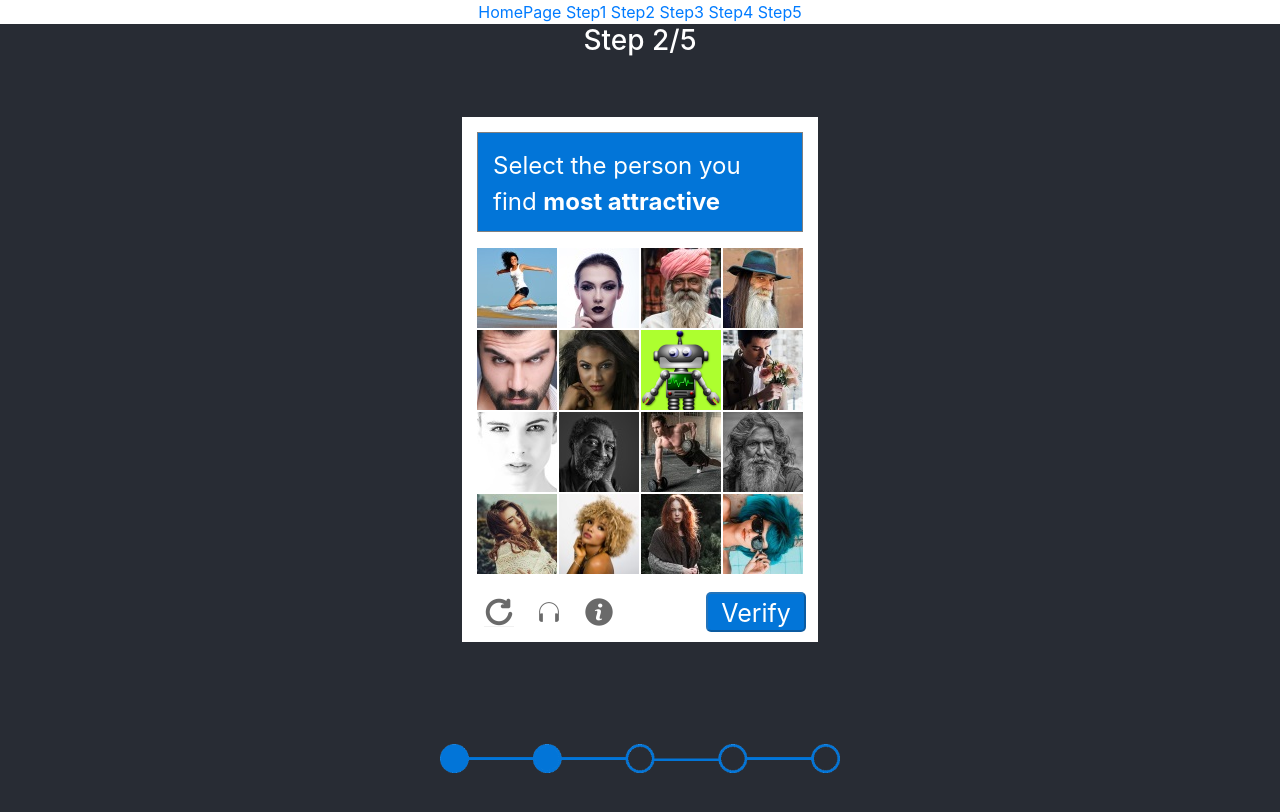
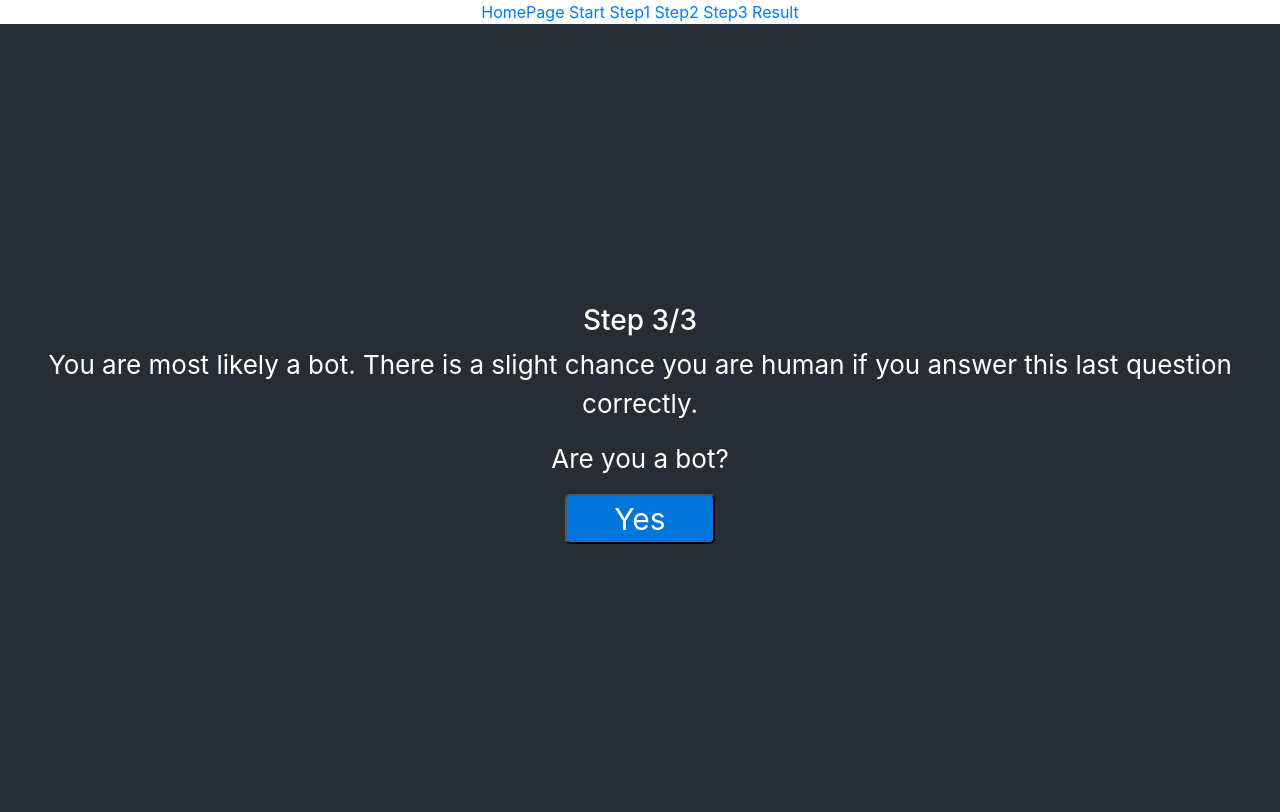
Before and after one commit to Flexxbo/botchecker, a React (Create React App) app: page /Step3 in a window 1280 px wide. Shown: the top 812 px of the page. Built offline with nearby package versions, Linux system fonts and the light colour scheme.

Commit message:
added ResultComponent

```diff
--- a/src/App.js
+++ b/src/App.js
@@ -3,7 +3,8 @@ import { Switch, Route, NavLink } from "react-router-dom";
 import "./App.css";
 import Captchacomponent2 from "./components/Captchacomponent2";
 import Captchacomponent3 from "./components/Captchacomponent3";
-import Capimg from "./components/Capimg";
+import Captchacomponent4 from "./components/Captchacomponent4";
+import Resultcomponent from "./components/Resultcomponent";
 import Introcomponent from "./components/Introcomponent";
 import Component1 from "./components/Component1";
 
@@ -12,30 +13,30 @@ function App() {
     <div className="App">
       <nav>
         <NavLink to="/"> HomePage </NavLink>
+        <NavLink to="/Start"> Start </NavLink>
         <NavLink to="/Step1"> Step1 </NavLink>
         <NavLink to="/Step2"> Step2 </NavLink>
         <NavLink to="/Step3"> Step3 </NavLink>
-        <NavLink to="/Step4"> Step4 </NavLink>
-        <NavLink to="/Step5"> Step5 </NavLink>
+        <NavLink to="/Result"> Result </NavLink>
       </nav>
       <Switch>
         <Route exact path="/">
           <Introcomponent />
         </Route>
-        <Route path="/Step1">
+        <Route path="/Start">
           <Component1 />
         </Route>
-        <Route path="/Step2">
+        <Route path="/Step1">
           <Captchacomponent2 />
         </Route>
-        <Route path="/Step3">
+        <Route path="/Step2">
           <Captchacomponent3 />
         </Route>
-        <Route path="/Step4">
-          <Capimg />
+        <Route path="/Step3">
+          <Captchacomponent4 />
         </Route>
-        <Route path="/Step5">
-          <Captchacomponent2 />
+        <Route path="/Result">
+          <Resultcomponent />
         </Route>
       </Switch>
     </div>
--- a/src/components/Captchacomponent2.js
+++ b/src/components/Captchacomponent2.js
@@ -58,7 +58,7 @@ export default function Captchacomponent2() {
   return (
     <div className="App Appstart">
       <header className="App-header">
-        <h3>Step 1/5</h3>
+        <h3>Step 1/3</h3>
         <div className="outsidebox">
           <div className="captchalabel">
             <p>
@@ -129,7 +129,7 @@ export default function Captchacomponent2() {
                   </div>
                 </Popup>
               </div>
-              <a href="/Step3">
+              <a href="/Step2">
                 <button className="captchabutton">Verify</button>
               </a>
             </div>
--- a/src/components/Captchacomponent3.js
+++ b/src/components/Captchacomponent3.js
@@ -78,7 +78,7 @@ export default function Captchacomponent2() {
   return (
     <div className="App Appstart">
       <header className="App-header">
-        <h3>Step 2/5</h3>
+        <h3>Step 2/3</h3>
         <div className="outsidebox">
           <div className="captchalabel">
             <p>
--- /dev/null
+++ b/src/components/Captchacomponent4.js
@@ -0,0 +1,32 @@
+/******************************************
+ *  Author : Flexxbo
+ *  Created On : Fri May 29 2020
+ *  File : captchacomponent.js
+ *******************************************/
+
+/*===Put imports here===*/
+import React from "react";
+
+import "./captchacomponent2.css";
+
+/*===Start code here===*/
+
+export default function Captchacomponent2() {
+  return (
+    <div className="App Appstart">
+      <header className="App-header">
+        <h3>Step 3/3</h3>
+
+        <p>
+          You are most likely a bot. There is a slight chance you are human if
+          you answer this last question correctly.
+        </p>
+
+        <p>Are you a bot?</p>
+        <a href="/Result">
+          <button id="yes">Yes</button>
+        </a>
+      </header>
+    </div>
+  );
+}
--- a/src/components/Component1.js
+++ b/src/components/Component1.js
@@ -31,7 +31,7 @@ function Component1() {
           Take this 2 minute Test to find out wether you are a bot or not?
         </h4>
 
-        <a href="/Step2">
+        <a href="/Step1">
           <button id="Start">Start</button>
         </a>
       </header>
--- a/src/components/Introcomponent.js
+++ b/src/components/Introcomponent.js
@@ -12,13 +12,13 @@ import "./Introcomponent.css";
 
 function Introcomponent() {
   const nextPage = (event) => {
-    window.location.href = "/Step1";
+    window.location.href = "/Start";
   };
 
   useEffect(() => {
     const timer = setTimeout(() => {
       nextPage();
-    }, 3000);
+    }, 2000);
     return () => clearTimeout(timer);
   }, []);
 
--- /dev/null
+++ b/src/components/Resultcomponent.js
@@ -0,0 +1,29 @@
+/******************************************
+ *  Author : Flexxbo
+ *  Created On : Fri May 29 2020
+ *  File : captchacomponent.js
+ *******************************************/
+
+/*===Put imports here===*/
+import React from "react";
+
+import "./captchacomponent2.css";
+
+/*===Start code here===*/
+
+export default function Captchacomponent2() {
+  return (
+    <div className="App Appstart">
+      <header className="App-header">
+        <h3>Result</h3>
+
+        <p>You are a bot!</p>
+        <img id="ubot" src={"images/ubot.png"} alt="Logo" />
+        <p>
+          But don´t worry about it. Look I have allready put together some
+          interesting pages for you.
+        </p>
+      </header>
+    </div>
+  );
+}
--- a/src/components/captchacomponent2.css
+++ b/src/components/captchacomponent2.css
@@ -53,10 +53,10 @@ h3 {
   height: 80px;
   width: 80px;
   margin: 1px;
-  border: #0275d8 solid 2px;
+  border: #0275d8 solid 5px;
 }
 .captchapic:hover {
-  border: #0275d8 solid 2px;
+  border: #0275d8 solid 3px;
 }
 
 .captchafooter {
@@ -93,7 +93,15 @@ h3 {
   width: 100px;
   font-size: 25px;
 }
-
+#yes {
+  background-color: #0275d8;
+  border-radius: 5px;
+  color: white;
+  height: 40px;
+  width: 150px;
+  height: 50px;
+  font-size: 30px;
+}
 /****** footer *********/
 
 .progressbar {
```
Also changed, not shown: public/images/Ubot.png (renamed from public/images/people/adorable-2861801_640.png).
